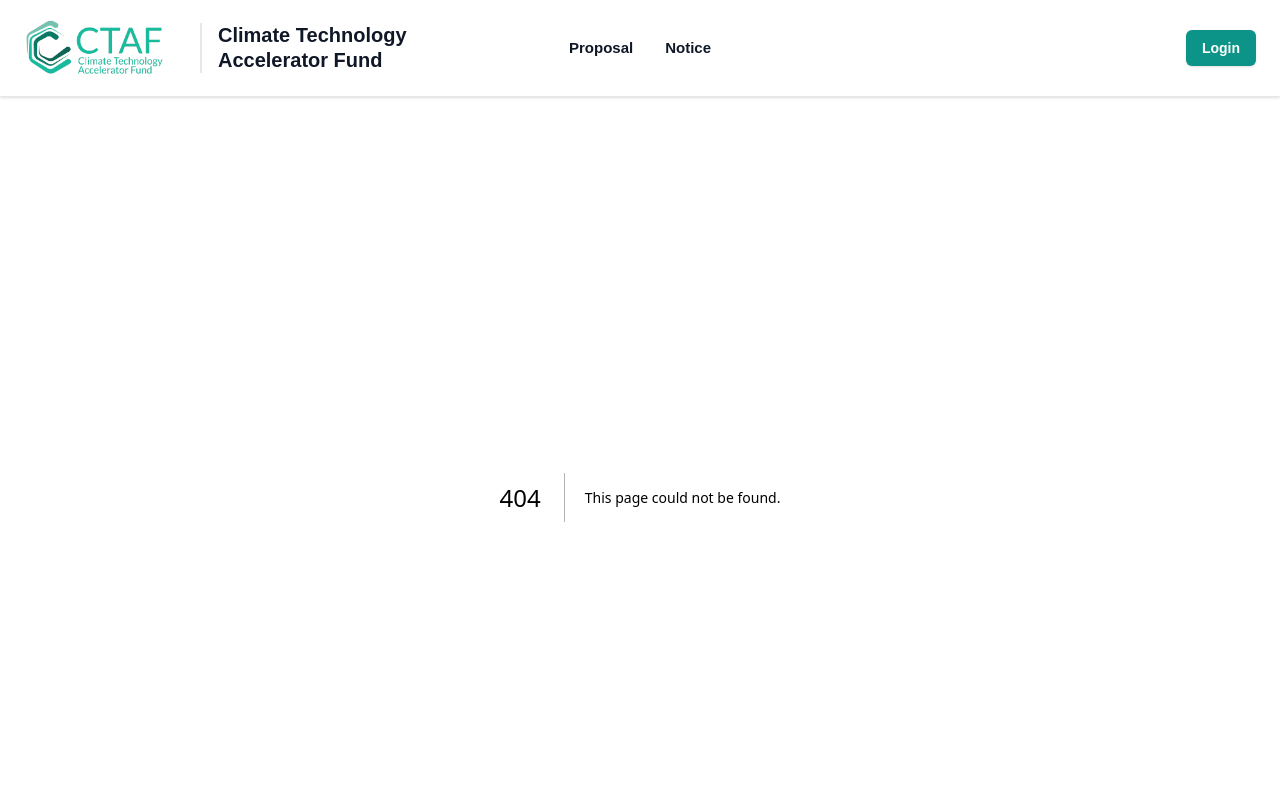
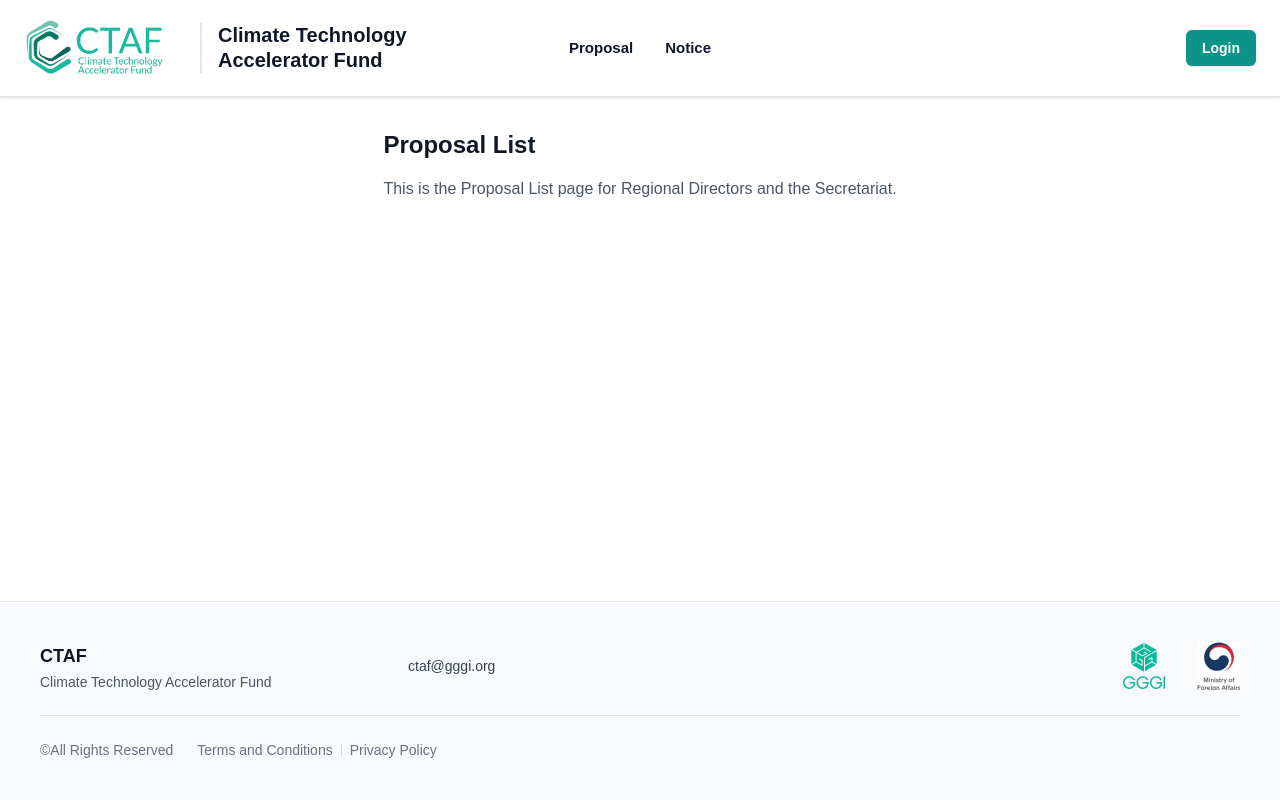
Before and after one commit to LzLLC2022/CPMS, a Next.js app: page /proposal-list in a window 1280 px wide. Before the commit this address had no page. Shown: the top 800 px of the page. Built offline with nearby package versions, Linux system fonts and the light colour scheme.

Commit message:
Separate Proposal and Proposal List menus based on role, removing submenus for Proposal List

```diff
--- /dev/null
+++ b/src/app/proposal-list/page.tsx
@@ -0,0 +1,10 @@
+export default function ProposalListPage() {
+  return (
+    <div className="flex flex-col max-w-7xl mx-auto px-4 sm:px-6 lg:px-8 py-8">
+      <h2 className="text-2xl font-bold text-gray-900 mb-4">Proposal List</h2>
+      <p className="text-gray-600">
+        This is the Proposal List page for Regional Directors and the Secretariat.
+      </p>
+    </div>
+  );
+}
--- a/src/components/Header.tsx
+++ b/src/components/Header.tsx
@@ -66,13 +66,21 @@ export default function Header() {
 
       {/* Center - Main Menu */}
       <nav className="hidden sm:flex flex-1 items-center justify-center gap-8">
-        {/* Proposal Menu with Dropdown */}
+        {/* Proposal / Proposal List Menu */}
+        {userRole === "Regional Director" || userRole === "Secretariat" ? (
+          <Link
+            href="/proposal-list"
+            className="text-[15px] font-bold text-gray-900 hover:text-primary-600 transition-colors py-2 block"
+          >
+            Proposal List
+          </Link>
+        ) : (
           <div className="relative group">
             <Link
               href="/proposal"
               className="text-[15px] font-bold text-gray-900 hover:text-primary-600 transition-colors py-2 block"
             >
-            {userRole === "Regional Director" || userRole === "Secretariat" ? "Proposal List" : "Proposal"}
+              Proposal
             </Link>
 
             {/* Dropdown Menu */}
@@ -91,6 +99,7 @@ export default function Header() {
               </Link>
             </div>
           </div>
+        )}
 
         <button onClick={handleComingSoon} className="text-[15px] font-bold text-gray-900 hover:text-primary-600 transition-colors py-2">
           Notice
```
Lines whose indentation alone changed are shown as unchanged.
